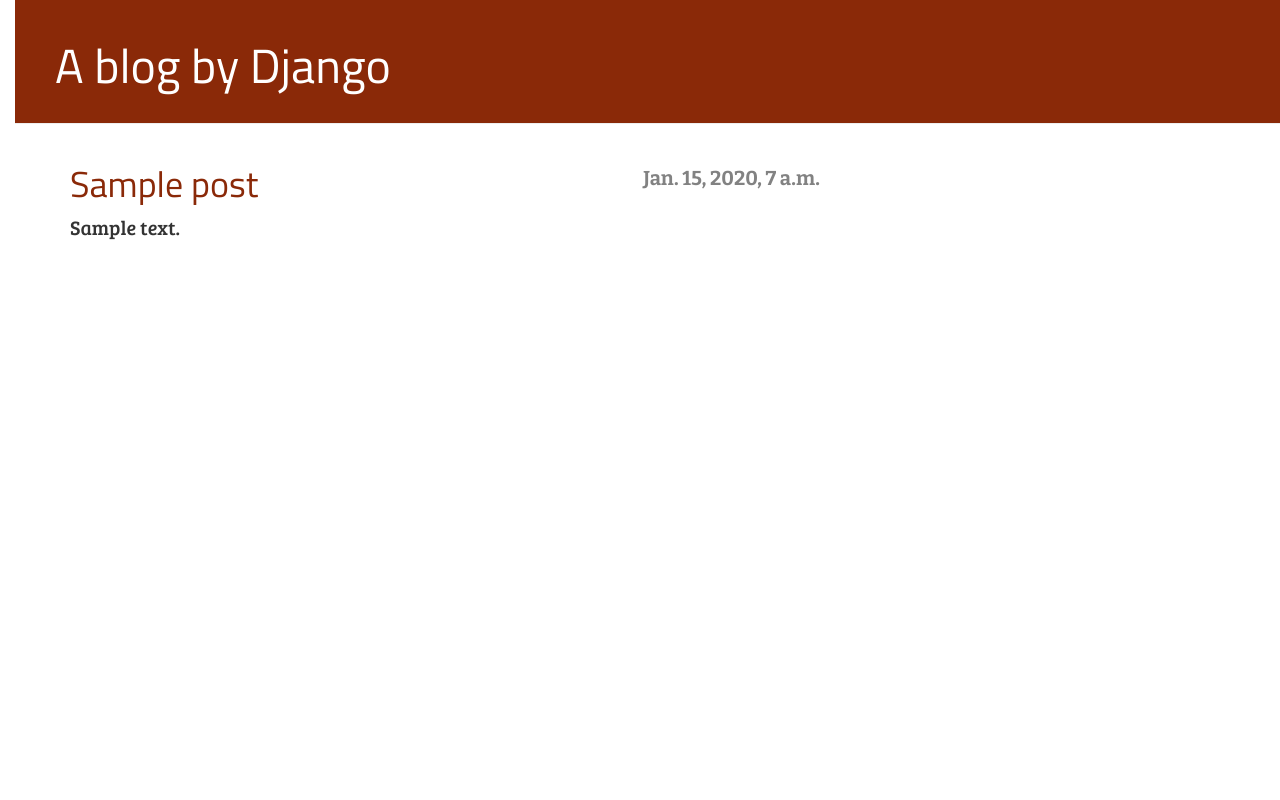
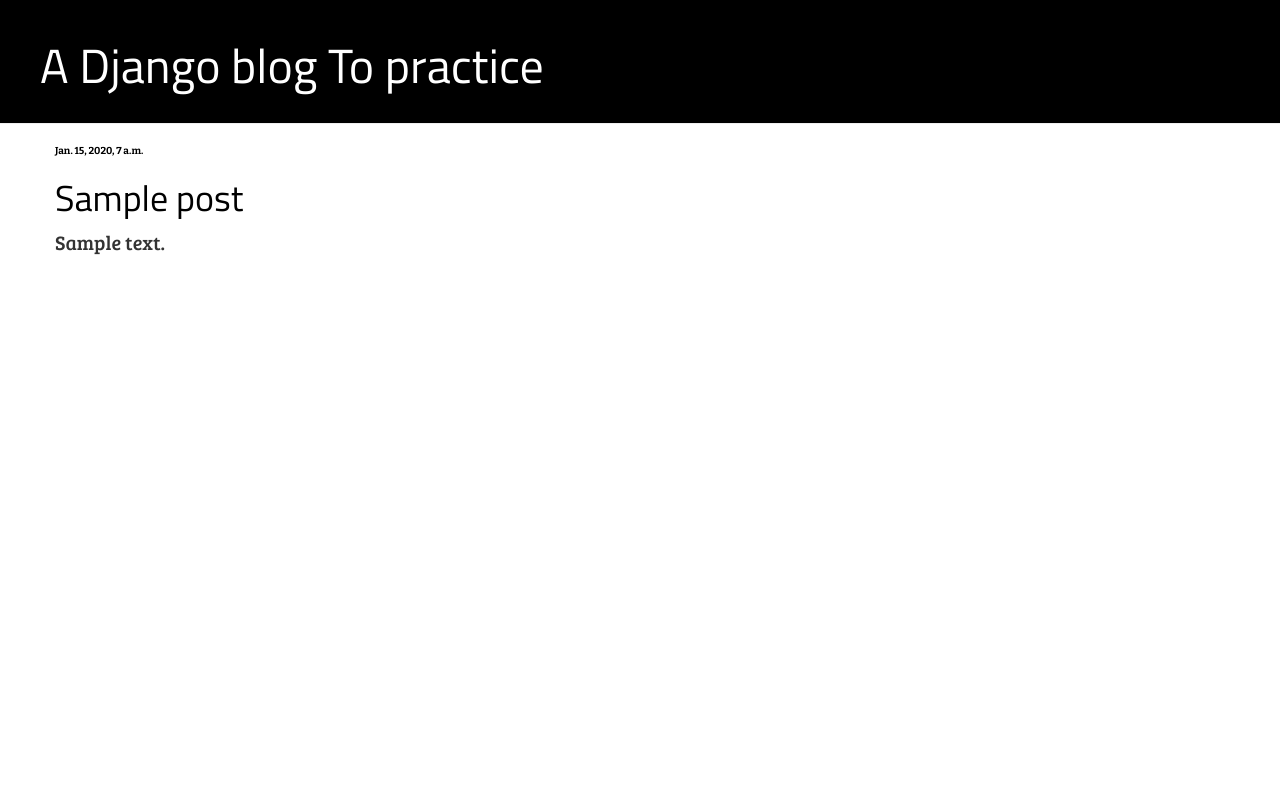
Before and after one commit to alanio/my-first-blog, a Django app: page /post/1/ in a window 1280 px wide. Run offline with Django 3.2, Linux system fonts and the light colour scheme; tables that the repository leaves empty hold one stand-in row (values such as "Sample post"); some libraries are stand-ins or nearby versions.

Commit message:
Changing colors.

```diff
--- a/blog/static/css/blog.css
+++ b/blog/static/css/blog.css
@@ -5,11 +5,11 @@
 
 
 body {
-	padding-left: 15px;
+
 }
 
 .page-header {
-	background-color: #8A2908;
+	background-color: #000000;
 	margin-top: 0;
 	padding: 20px 20px 20px 40px;
 }
@@ -26,11 +26,17 @@
 
 h1, h2, h3, h4 {
     font-family: 'Titillium Web';
-    color: #8A2908;}
+    color: #000000;}
 
-.date {
+.date{
 	font-family: 'Bitter';
-    color: #828282;
+    font-size: 10px;
+    color: #000000;
+}
+
+.date-list{
+    font-size: 10px;
+    font-family: 'Bitter';
 }
 
 .save {
@@ -55,11 +61,7 @@
 
 }
 
-.post .date{
-   float: right;
-}
-
 
 .post h1 a, .post h1 a:visited {
-    color: #8A2908;
+    color: #000000;
 }
--- a/blog/templates/blog/base.html
+++ b/blog/templates/blog/base.html
@@ -1,7 +1,7 @@
 {% load staticfiles %}
 <html>
     <head>
-        <title>A blog by Django</title>
+        <title>Practicing...</title>
         <link rel="stylesheet" href="//maxcdn.bootstrapcdn.com/bootstrap/3.2.0/css/bootstrap.min.css">
         <link rel="stylesheet" href="//maxcdn.bootstrapcdn.com/bootstrap/3.2.0/css/bootstrap-theme.min.css">
         <link href="https://fonts.googleapis.com/css?family=Titillium+Web&subset=latin,latin-ext" rel="stylesheet" type="text/css">
@@ -21,7 +21,7 @@
     </head>
     <body>
         <div class="page-header">
-            <h1><a href="/">A blog by Django</a></h1>
+            <h1><a href="/">A Django blog To practice</a></h1>
         </div>
 
         <div class="content container">
```
